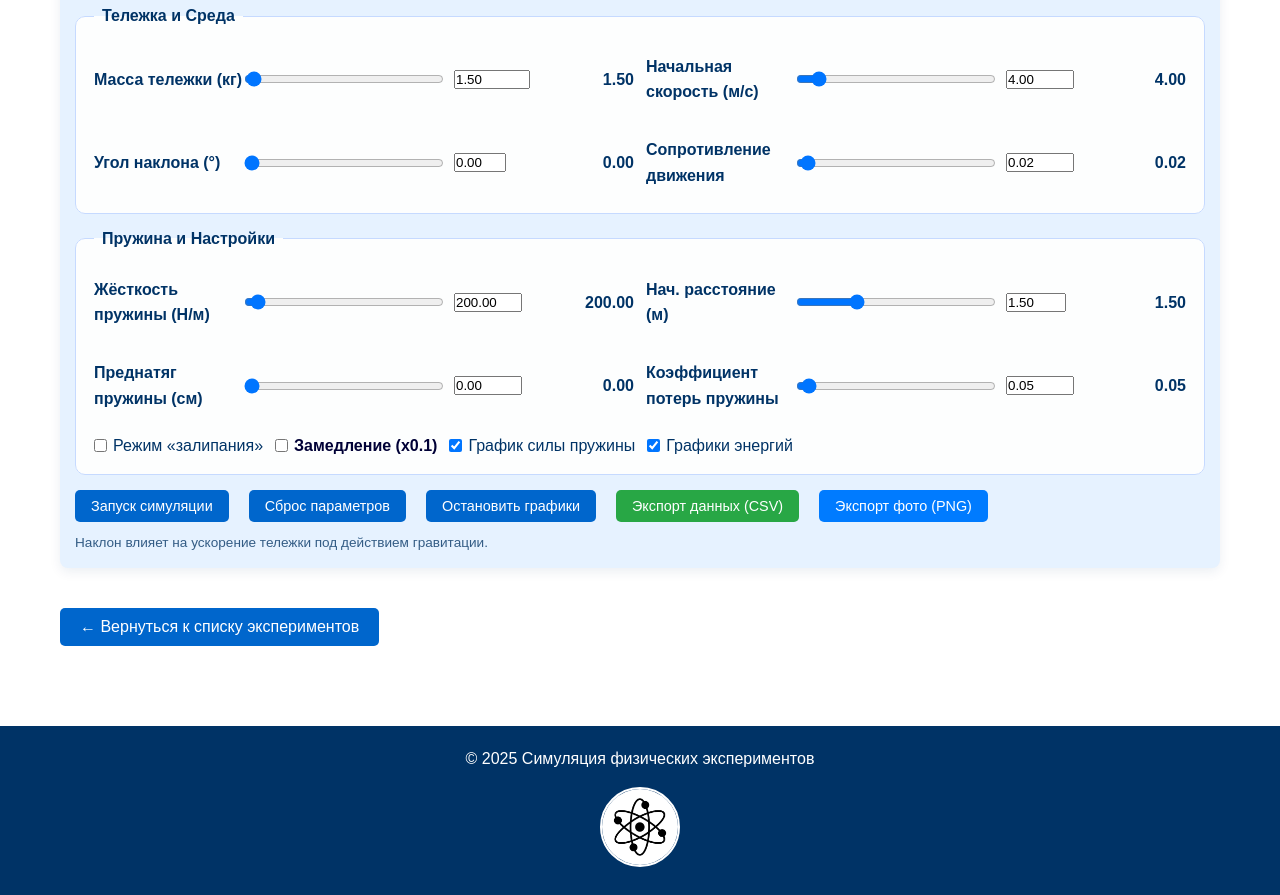
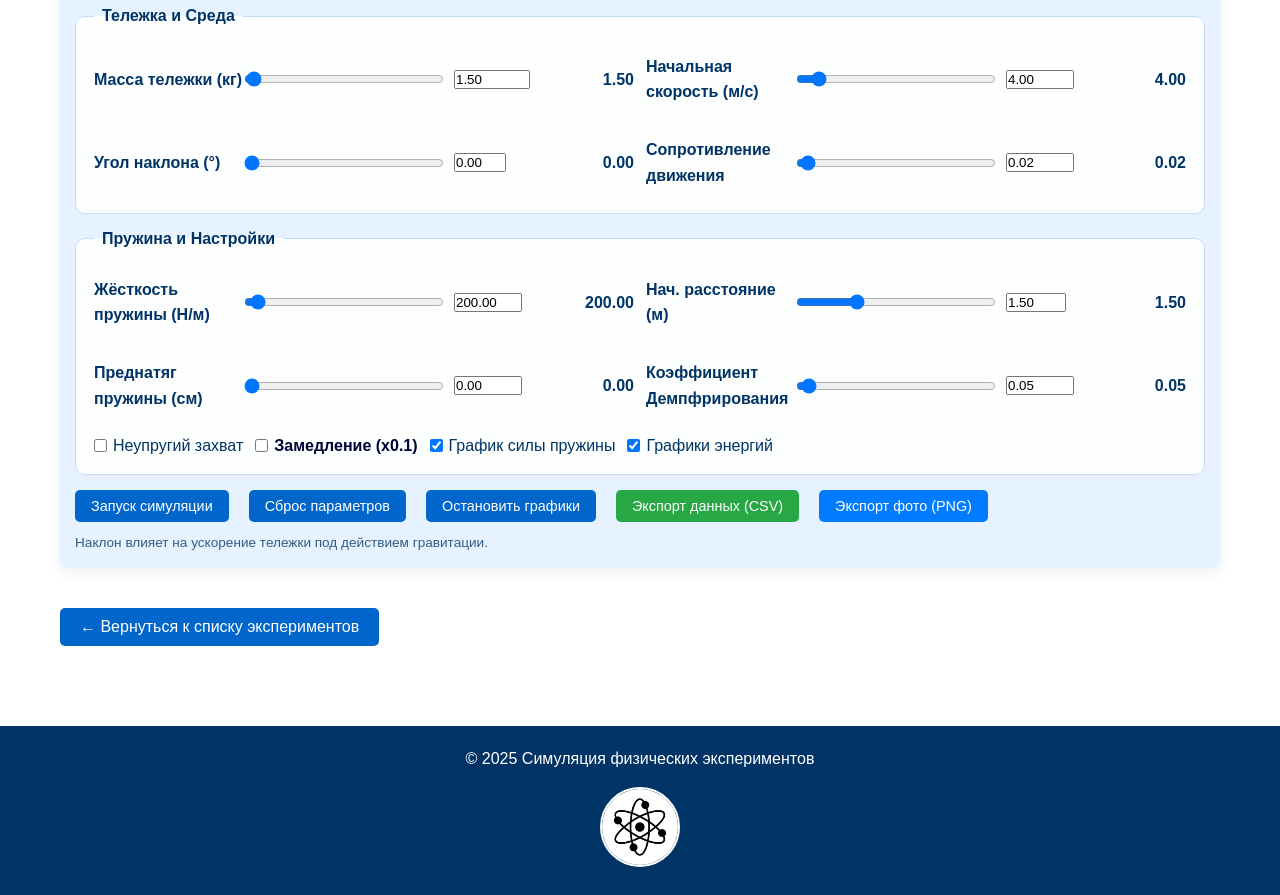
Before and after one commit to CrazuUP/physics-sandbox, a plain HTML site: page stolknovenie-telezhki-s-pruzhinoy.html in a window 1280 px wide. Shown: the part 1692-2587 px from the top of the page. Drawn offline with Linux system fonts and the light colour scheme.

Commit message:
Update stolknovenie-telezhki-s-pruzhinoy.html

```diff
--- a/stolknovenie-telezhki-s-pruzhinoy.html
+++ b/stolknovenie-telezhki-s-pruzhinoy.html
@@ -66,7 +66,7 @@
                     <th style="padding: 8px; border: 1px solid #ddd;">#</th>
                     <th style="padding: 8px; border: 1px solid #ddd;">m (кг)</th>
                     <th style="padding: 8px; border: 1px solid #ddd;">v0 (м/с)</th>
-                    <th style="padding: 8px; border: 1px solid #ddd;">k (Н/м)</th>
+                    <th style="padding: 8px; border: 1px solid #ddd;">v после (м/с)</th> <th style="padding: 8px; border: 1px solid #ddd;">k (Н/м)</th>
                     <th style="padding: 8px; border: 1px solid #ddd;">Угол (°)</th>
                     <th style="padding: 8px; border: 1px solid #ddd;">Max сжатие (м)</th>
                     <th style="padding: 8px; border: 1px solid #ddd;">Max Ek (Дж)</th>
@@ -136,7 +136,7 @@
                     </div>
 
                     <div class="parameter-control">
-                        <label for="cart-damping">Коэффициент потерь пружины</label>
+                        <label for="cart-damping">Коэффициент Демпфрирования</label>
                         <input type="range" id="cart-damping" name="damping" min="0" max="2" step="0.01" value="0.05">
                         <input type="number" id="cart-damping-number" min="0" max="2" step="0.01" value="0.05">
                         <output id="cart-damping-value" for="cart-damping">0.05</output>
@@ -145,7 +145,7 @@
                 <div class="checkbox-grid" role="group" aria-label="Режимы контакта">
                     <label>
                         <input type="checkbox" id="contact-lock" name="contact_lock">
-                        Режим «залипания»
+                        Неупругий захват
                     </label>
                     <label style="color: #000036; font-weight: bold;">
                         <input type="checkbox" id="slow-motion" name="slow_motion">
```
